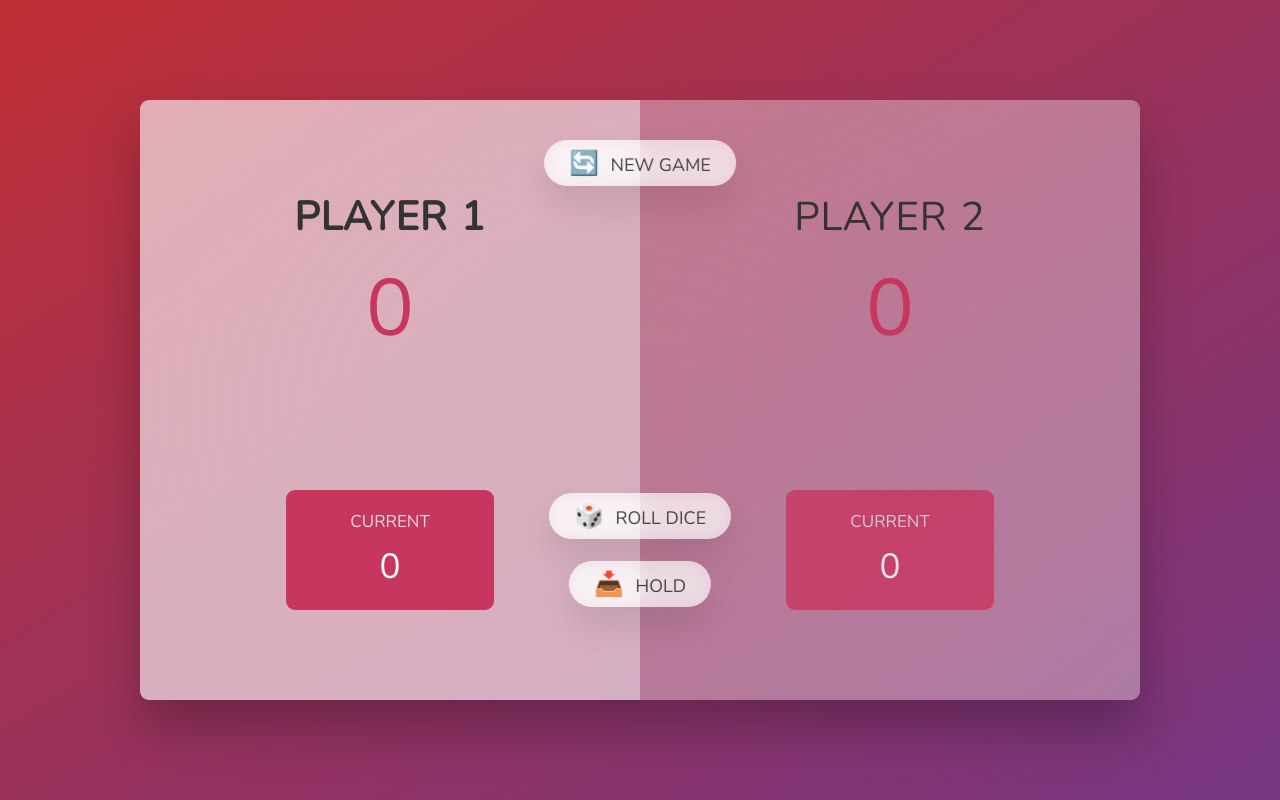
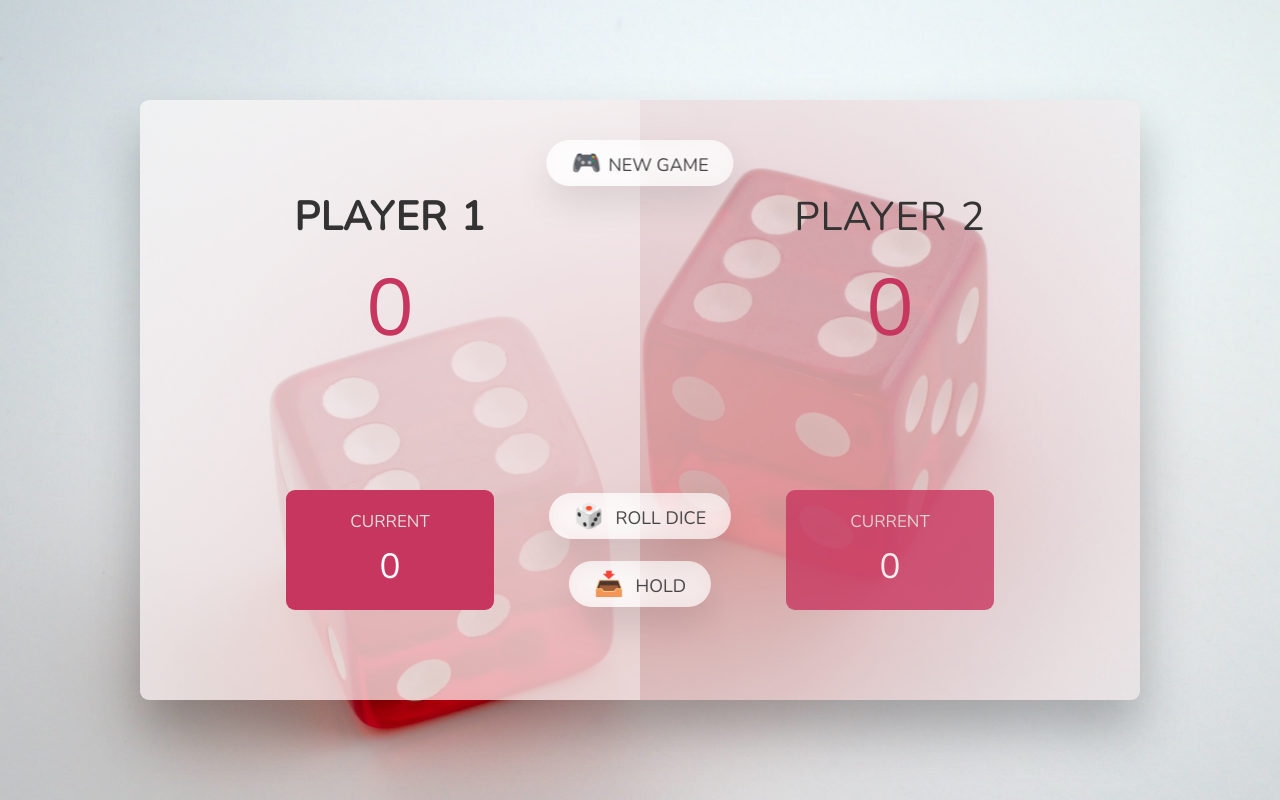
Before and after one commit to RogueApe/PigDice, a plain HTML site: page index.html in a window 1280 px wide. Drawn offline with nearby package versions, Linux system fonts and the light colour scheme; files whose address does not match are found by name.

Commit message:
Update background image

```diff
--- a/index.html
+++ b/index.html
@@ -5,6 +5,7 @@
     <meta name="viewport" content="width=device-width, initial-scale=1.0" />
     <meta http-equiv="X-UA-Compatible" content="ie=edge" />
     <link rel="stylesheet" href="style.css" />
+    <link rel="icon" href="img/dice-browser.ico" />
     <title>Pig Game</title>
   </head>
   <body>
@@ -27,8 +28,8 @@
       </section>
 
       <img src="dice-5.png" alt="Playing dice" class="dice" />
-      <button class="btn btn--new">🔄 New game</button>
-      <button class="btn btn--roll">🎲 Roll dice</button>
+      <button class="btn btn--new">&#127918;New game</button>
+      <button class="btn btn--roll">&#127922; Roll dice</button>
       <button class="btn btn--hold">📥 Hold</button>
     </main>
     <script src="script.js"></script>
--- a/style.css
+++ b/style.css
@@ -1,4 +1,4 @@
-@import url('https://fonts.googleapis.com/css2?family=Nunito&display=swap');
+@import url("https://fonts.googleapis.com/css2?family=Nunito&display=swap");
 
 * {
   margin: 0;
@@ -12,11 +12,14 @@ html {
 }
 
 body {
-  font-family: 'Nunito', sans-serif;
+  font-family: "Nunito", sans-serif;
   font-weight: 400;
   height: 100vh;
   color: #333;
-  background-image: linear-gradient(to top left, #753682 0%, #bf2e34 100%);
+  background-image: linear-gradient(to top left, #ce5148 0%, #6ad1df 80%);
+  background: url(img/dice-bg.jpg);
+  background-repeat: no-repeat;
+  background-size: cover;
   display: flex;
   align-items: center;
   justify-content: center;
```
